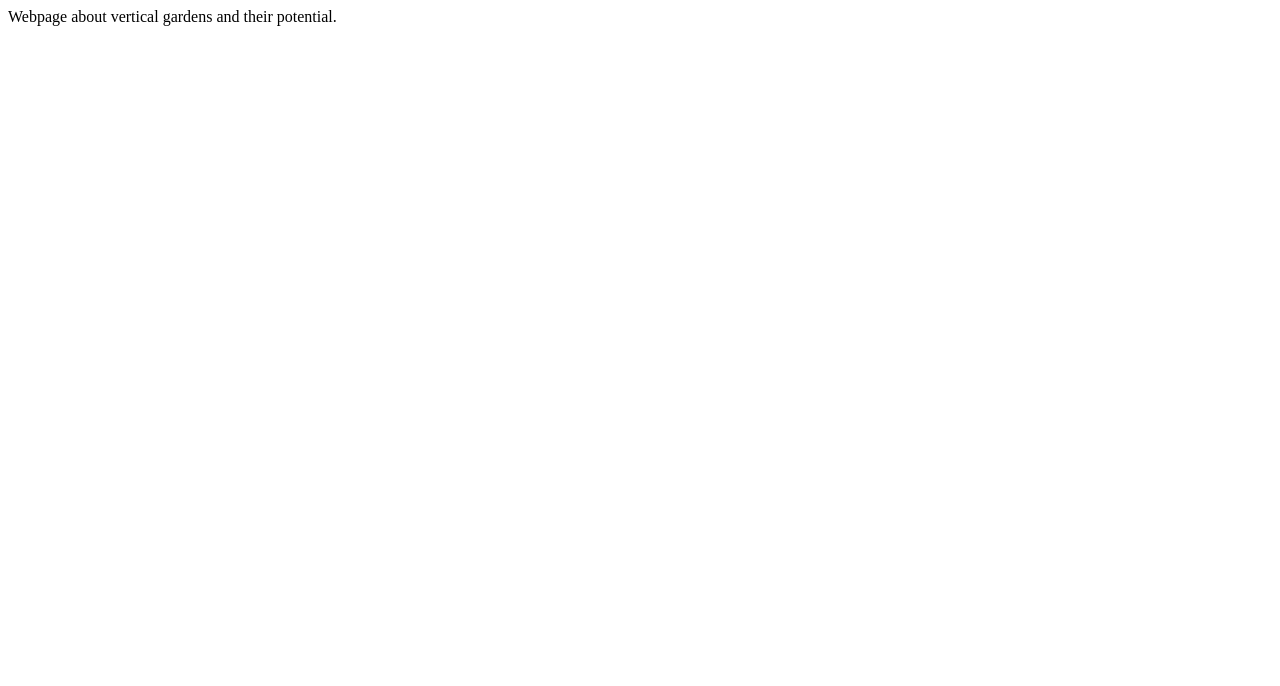
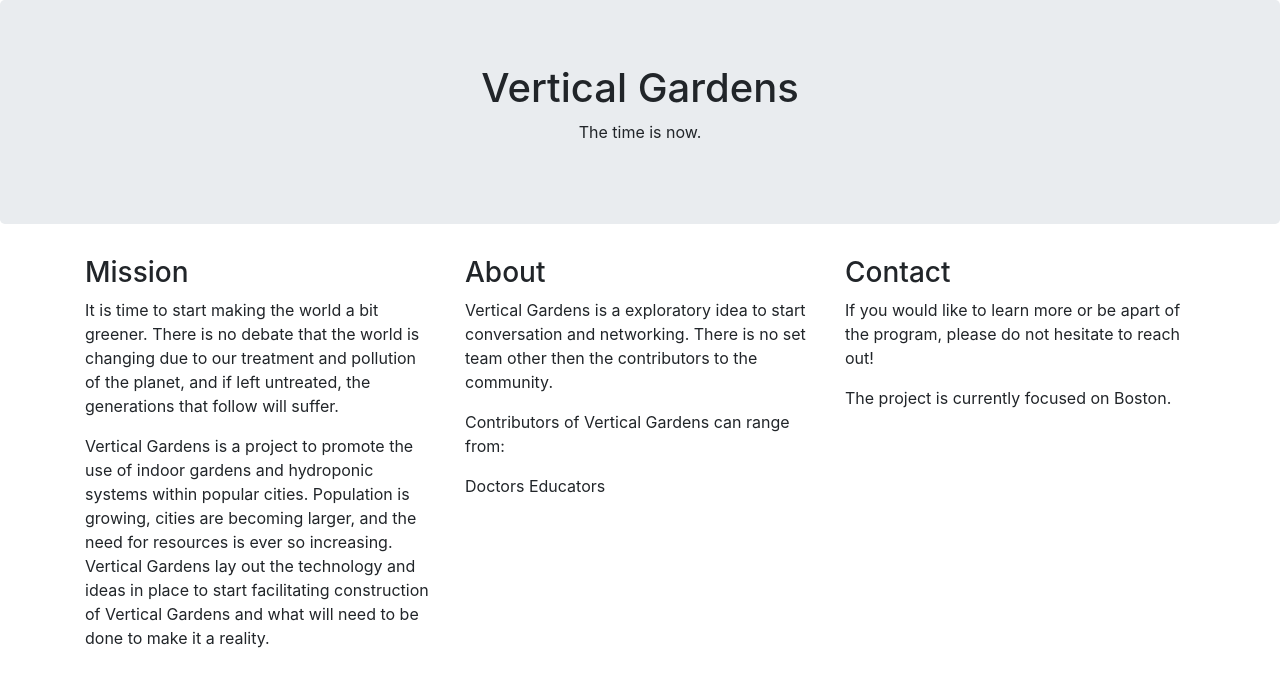
Before and after one commit to TREXKS/Project0-Trexks, a plain HTML site: page index.html in a window 1280 px wide. Drawn offline with nearby package versions, Linux system fonts and the light colour scheme.

Commit message:
Added text in index

```diff
--- a/index.html
+++ b/index.html
@@ -1,9 +1,47 @@
 <!DOCTYPE html>
-<html>
-    <head>
-        <title>Vertical Gardens</title>
-    </head>
-    <body>
-        Webpage about vertical gardens and their potential.
-    </body>
+<html lang="en">
+<head>
+  <title>Vertical Gardens</title>
+  <meta charset="utf-8">
+  <meta name="viewport" content="width=device-width, initial-scale=1">
+  <link rel="stylesheet" href="https://maxcdn.bootstrapcdn.com/bootstrap/4.3.1/css/bootstrap.min.css">
+  <script src="https://ajax.googleapis.com/ajax/libs/jquery/3.4.1/jquery.min.js"></script>
+  <script src="https://cdnjs.cloudflare.com/ajax/libs/popper.js/1.14.7/umd/popper.min.js"></script>
+  <script src="https://maxcdn.bootstrapcdn.com/bootstrap/4.3.1/js/bootstrap.min.js"></script>
+</head>
+<body>
+
+<div class="jumbotron text-center">
+  <h1>Vertical Gardens</h1>
+  <p>The time is now.</p>
+</div>
+
+<div class="container">
+  <div class="row">
+    <div class="col-sm-4">
+      <h3>Mission</h3>
+      <p>It is time to start making the world a bit greener. There is no debate that the world is
+      changing due to our treatment and pollution of the planet, and if left untreated, the generations that follow will suffer.</p>
+      <p>Vertical Gardens is a project to promote the use of indoor gardens and hydroponic systems within popular cities.
+      Population is growing, cities are becoming larger, and the need for resources is ever so increasing. Vertical Gardens lay
+      out the technology and ideas in place to start facilitating construction of Vertical Gardens and what will need to be done to make it a reality. </p>
+    </div>
+    <div class="col-sm-4">
+      <h3>About</h3>
+      <p>Vertical Gardens is a exploratory idea to start conversation and networking. There is no set team other then the
+      contributors to the community.</p>
+      <p>Contributors of Vertical Gardens can range from:</p>
+      <tr>Doctors</tr>
+      <td>Educators</td>
+
+    </div>
+    <div class="col-sm-4">
+      <h3>Contact</h3>
+      <p>If you would like to learn more or be apart of the program, please do not hesitate to reach out!</p>
+      <p>The project is currently focused on Boston.</p>
+    </div>
+  </div>
+</div>
+
+</body>
 </html>
```
Also changed, not shown: about.html (line endings or trailing spaces).
